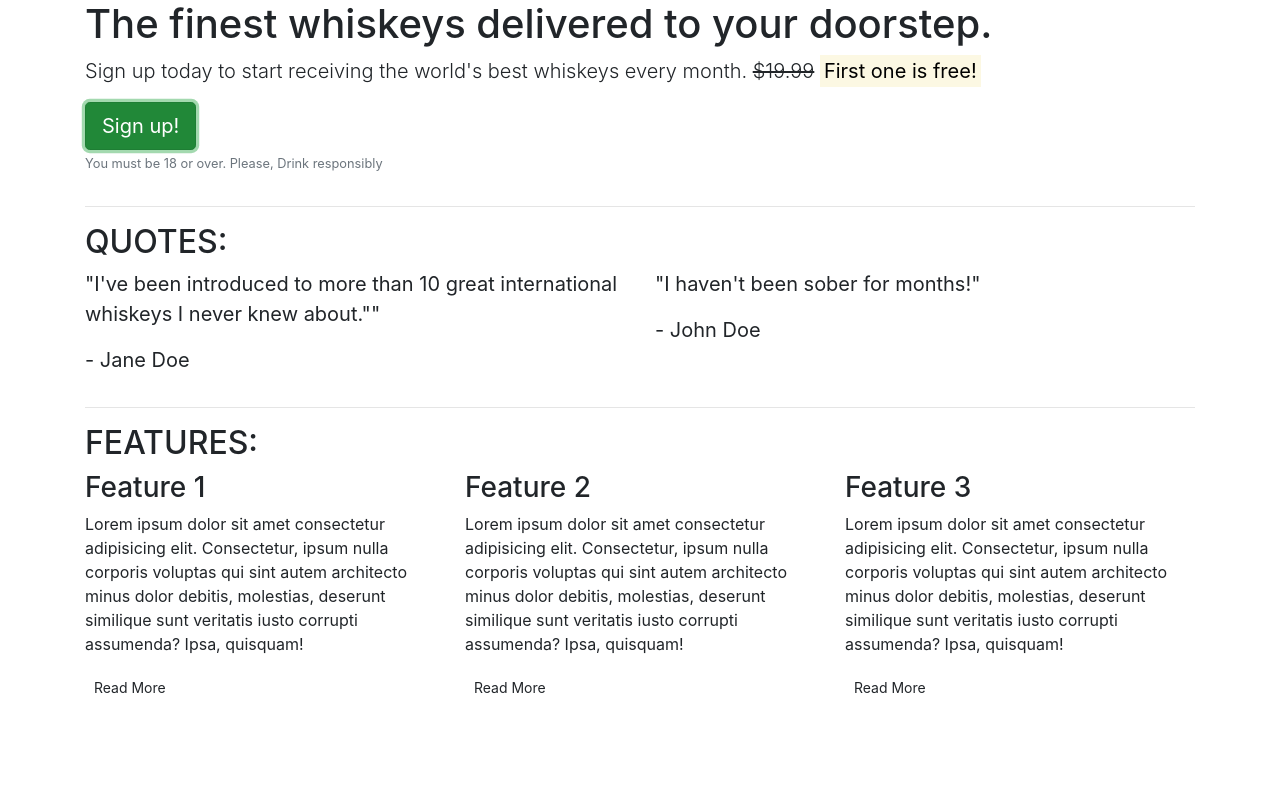
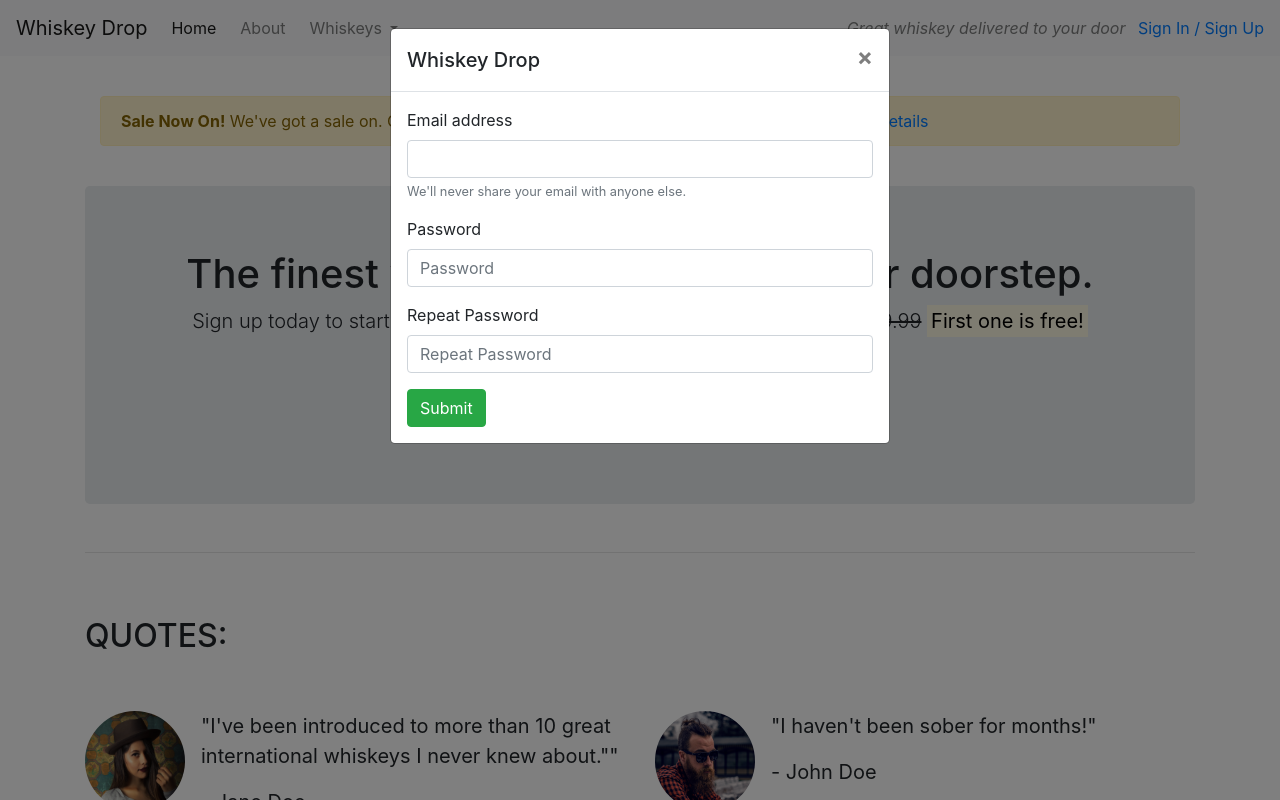
Before and after one commit to JLumb/Learning-Bootstrap, a plain HTML site: page index.html in a window 1280 px wide. Both pictures are taken after a click on the button "Sign up!". Shown: the top 800 px of the page. Drawn offline with nearby package versions, Linux system fonts and the light colour scheme.

Commit message:
used bootstrap to add some JS to the landing page

```diff
--- a/index.html
+++ b/index.html
@@ -7,23 +7,64 @@
     <meta name="viewport" content="width=device-width, initial-scale=1.0">
     <link rel="stylesheet" href="https://cdn.jsdelivr.net/npm/bootstrap@4.5.3/dist/css/bootstrap.min.css"
         integrity="sha384-TX8t27EcRE3e/ihU7zmQxVncDAy5uIKz4rEkgIXeMed4M0jlfIDPvg6uqKI2xXr2" crossorigin="anonymous">
-    <script src="https://cdn.jsdelivr.net/npm/bootstrap@4.5.3/dist/js/bootstrap.bundle.min.js"
-        integrity="sha384-ho+j7jyWK8fNQe+A12Hb8AhRq26LrZ/JpcUGGOn+Y7RsweNrtN/tE3MoK7ZeZDyx" crossorigin="anonymous">
-    </script>
+    <script src="https://kit.fontawesome.com/820f66307d.js" crossorigin="anonymous"></script>
     <title>Whiskey Drop | Taste a new whisket every month</title>
 </head>
 
 <body>
+    <nav class="navbar navbar-light navbar-expand-sm bg-light">
+        <a href="/" class="navbar-brand">
+            Whiskey Drop</a>
 
-    <article class="container">
+        <button class="navbar-toggler ml-auto" type="button" data-toggle="collapse" data-target="#navbarNavDropdown"
+            aria-controls="navbarNavDropdown" aria-expanded="false" aria-label="Toggle navigation">
+            <span class="navbar-toggler-icon"></span></button>
+
+        <div class="collapse navbar-collapse" id="navbarNavDropdown">
+            <ul class="navbar-nav mr-auto">
+                <li class="active nav-item mr-2"><a class="nav-link" href="/">Home</a></li>
+                <li class="nav-item mr-2"><a class="nav-link" href="">About</a></li>
+                <li class="nav-item dropdown">
+                    <a class="nav-link dropdown-toggle" href="#" id="navbarDropdownMenuLink" role="button"
+                        data-toggle="dropdown" aria-haspopup="true" aria-expanded="false">
+                        Whiskeys
+                    </a>
+                    <div class="dropdown-menu" aria-labelledby="navbarDropdownMenuLink">
+                        <a class="dropdown-item" href="#">Irish</a>
+                        <a class="dropdown-item" href="#">Scotch</a>
+                        <a class="dropdown-item" href="#">Japanese</a>
+                        <a class="dropdown-item" href="#">American</a>
+                    </div>
+                </li>
+
+                <li class="nav-item mr-2 d-block d-sm-none"><a class="nav-link" href="">Sign In / Sign Up</a></li>
+            </ul>
+        </div>
+        <div class="d-none d-md-block">
+            <p class="navbar-text my-auto mr-2"><i>Great whiskey delivered to your door</i></p>
+            <a href="/login">Sign In / Sign Up</a>
+        </div>
+    </nav>
+    <article class="container mt-3">
+        <div class="row d-none d-sm-inline">
+            <div class="col-12">
+                <div class="alert alert-warning">
+                    <strong>Sale Now On!</strong> We've got a sale on. Get a 12 month subscription for the price of 6!
+                    <a href="">See here for more details</a>
+                </div>
+            </div>
+        </div>
         <div class="row">
             <div class="col-12">
-                <section class="callout">
+                <section class="callout jumbotron text-center">
                     <h1>The finest whiskeys delivered to your doorstep.</h1>
                     <p class="lead">Sign up today to start receiving the world's best whiskeys every month.
-                        <s>$19.99</s> <strong><mark>First one is free!</mark></strong>
+                        <s class="d-none d-sm-inline">$19.99</s>
+                        <span class="d-line d-sm-none"><br></span>
+                        <strong><mark>First one is free!</mark></strong>
                     </p>
-                    <button class="btn btn-success btn-lg">Sign up!</button>
+                    <button class="btn btn-success btn-lg" data-toggle="modal" data-target="#signUpModal">Sign
+                        up!</button>
                     <p class="text-muted"><small>You must be 18 or over. Please, Drink responsibly</small></p>
                 </section>
             </div>
@@ -33,13 +74,19 @@
 
         <section class="quotes">
             <div class="row">
-                <div class="col-12">
+                <div class="col-12 my-5">
                     <h2 class="text-uppercase">Quotes:</h2>
                 </div>
             </div>
 
             <div class="row">
                 <div class="col-12 col-md-6">
+                    <div class="media">
+                        <div class="d-none d-sm-block">
+                            <img src="assets/images/girl-image.png" alt="image of customer" class="rounded-circle mr-3"
+                                height="100" width="100">
+                        </div>
+                        <div class="media-body">
                             <blockquote class="blockquote">
                                 <p> "I've been introduced to more than 10 great international whiskeys
                                     I never knew about.""
@@ -47,11 +94,21 @@
                                 <p>- Jane Doe</p>
                             </blockquote>
                         </div>
+                    </div>
+                </div>
                 <div class="col-12 col-md-6">
+                    <div class="media">
+                        <div class="d-none d-sm-block">
+                            <img src="assets/images/guy-image.png" alt="image of customer" class="rounded-circle mr-3"
+                                height="100" width="100">
+                        </div>
+                        <div class="media-body">
                             <blockquote class="blockquote">
                                 <p>"I haven't been sober for months!"</p>
                                 <p>- John Doe</p>
                             </blockquote>
+                        </div>
+                    </div>
                 </div>
             </div>
             </div>
@@ -62,14 +119,15 @@
 
         <section class="features">
             <div class="row">
-                <div class="col-12">
+                <div class="col-12 my-5">
                     <h2 class="text-uppercase">Features:</h2>
                 </div>
             </div>
             <div class="row">
                 <div class="col-12 col-md-6 col-lg-4">
                     <div class="feature">
-                        <h3>Feature 1</h3>
+                        <h3><i class="fa-solid fa-gifts d-none d-sm-inline"></i> Feature 1 <span
+                                class="badge badge-success">NEW!</span></h3>
                         <p>Lorem ipsum dolor sit amet consectetur adipisicing elit. Consectetur, ipsum nulla corporis
                             voluptas
                             qui sint autem architecto minus dolor debitis, molestias, deserunt similique
@@ -79,7 +137,7 @@
                 </div>
                 <div class="col-12 col-md-6 col-lg-4">
                     <div class="feature">
-                        <h3>Feature 2</h3>
+                        <h3><i class="fa-solid fa-credit-card d-none d-sm-inline"></i> Feature 2</h3>
                         <p>Lorem ipsum dolor sit amet consectetur adipisicing elit. Consectetur, ipsum nulla corporis
                             voluptas
                             qui sint autem architecto minus dolor debitis, molestias, deserunt similique
@@ -89,7 +147,7 @@
                 </div>
                 <div class="col-12 d-md-none d-lg-block col-lg-4">
                     <div class="feature">
-                        <h3>Feature 3</h3>
+                        <h3><i class="fa-solid fa-x d-none d-sm-inline"></i> Feature 3</h3>
                         <p>Lorem ipsum dolor sit amet consectetur adipisicing elit. Consectetur, ipsum nulla corporis
                             voluptas
                             qui sint autem architecto minus dolor debitis, molestias, deserunt similique
@@ -100,6 +158,47 @@
             </div>
         </section>
     </article>
+    <div class="modal" tabindex="-1" role="dialog" id="signUpModal">
+        <div class="modal-dialog">
+            <div class="modal-content">
+                <div class="modal-header">
+                    <h5 class="modal-title">Whiskey Drop</h5>
+                    <button type="button" class="close" data-dismiss="modal" aria-label="Close">
+                        <span aria-hidden="true">&times;</span>
+                    </button>
+                </div>
+                <div class="modal-body">
+                    <form>
+                        <div class="form-group">
+                            <label for="exampleInputEmail1">Email address</label>
+                            <input type="email" class="form-control" id="exampleInputEmail1"
+                                aria-describedby="emailHelp">
+                            <small id="emailHelp" class="form-text text-muted">We'll never share your email with anyone
+                                else.</small>
+                        </div>
+                        <div class="form-group">
+                            <label for="password">Password</label>
+                            <input type="password" class="form-control" id="password" placeholder="Password">
+                        </div>
+                        <div class="form-group">
+                            <label for="repeatPassword">Repeat Password</label>
+                            <input type="password" class="form-control" id="repeatPassword" placeholder="Repeat Password">
+                        </div>
+                        <button type="submit" class="btn btn-success">Submit</button>
+                    </form>
+                </div>
+            </div>
+        </div>
+    </div>
+    <script src="https://code.jquery.com/jquery-3.3.1.slim.min.js"
+        integrity="sha384-q8i/X+965DzO0rT7abK41JStQIAqVgRVzpbzo5smXKp4YfRvH+8abtTE1Pi6jizo" crossorigin="anonymous">
+    </script>
+    <script src="https://cdnjs.cloudflare.com/ajax/libs/popper.js/1.14.3/umd/popper.min.js"
+        integrity="sha384-ZMP7rVo3mIykV+2+9J3UJ46jBk0WLaUAdn689aCwoqbBJiSnjAK/l8WvCWPIPm49" crossorigin="anonymous">
+    </script>
+    <script src="https://stackpath.bootstrapcdn.com/bootstrap/4.1.3/js/bootstrap.min.js"
+        integrity="sha384-ChfqqxuZUCnJSK3+MXmPNIyE6ZbWh2IMqE241rYiqJxyMiZ6OW/JmZQ5stwEULTy" crossorigin="anonymous">
+    </script>
 </body>
 
 </html>
```
Also changed, not shown: assets/images/girl-image.png (added), assets/images/guy-image.png (added). Lines whose indentation alone changed are shown as unchanged.
